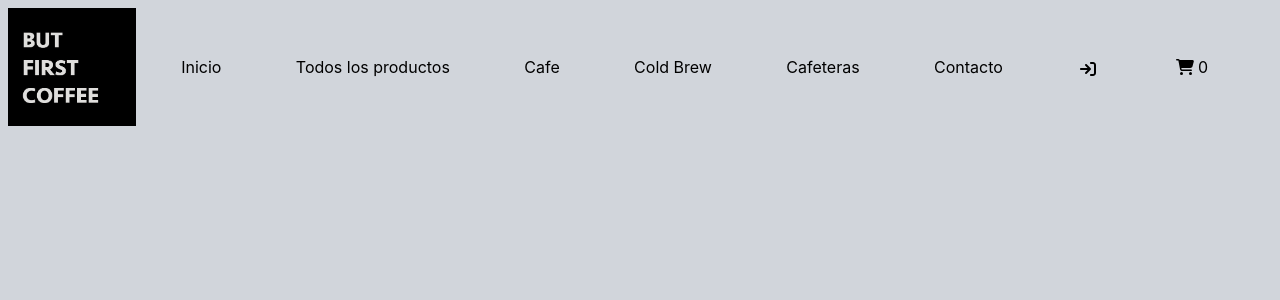
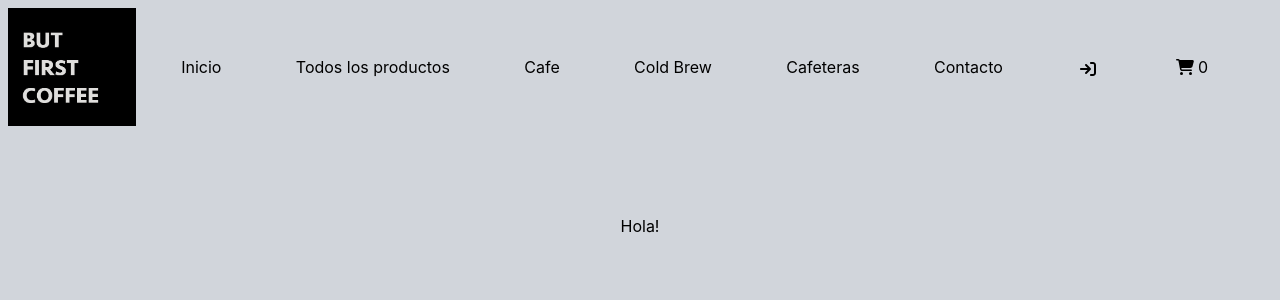
Before and after one commit to Niniatura/but-first-coffee-marcos, a React (Create React App) app: page / in a window 1280 px wide. Shown: the top 300 px of the page. Built offline with nearby package versions, Linux system fonts and the light colour scheme.

Commit message:
Item List Container

```diff
--- a/src/App.js
+++ b/src/App.js
@@ -1,10 +1,12 @@
-import NavBar from './components/navBar/NavBar';
+import ItemListContainer from './components/ItemListContainer/ItemListContainer';
+import NavBar from './components/NavBar/NavBar';
 
 function App() {
   return (
     <>
     <div className="min-h-screen bg-gray-300">
       <NavBar />
+      <ItemListContainer />
     </div>
     </>
   );
--- /dev/null
+++ b/src/components/ItemListContainer/ItemListContainer.jsx
@@ -0,0 +1,11 @@
+import React from 'react'
+
+const ItemListContainer = () => {
+  return (
+    <div>
+        <p className='text-center mt-20'>Hola!</p>
+    </div>
+  )
+}
+
+export default ItemListContainer
--- a/src/components/navBar/NavBar.jsx
+++ b/src/components/navBar/NavBar.jsx
@@ -1,7 +1,7 @@
 import React from "react";
 import { FontAwesomeIcon } from "@fortawesome/react-fontawesome";
 import { faSignIn }  from "@fortawesome/free-solid-svg-icons";
-import CartWidget from "../cartWidget/CartWidget";
+import CartWidget from "../CartWidget/CartWidget";
 import "./NavBar.css"
 
 const NavBar = () => {
```
